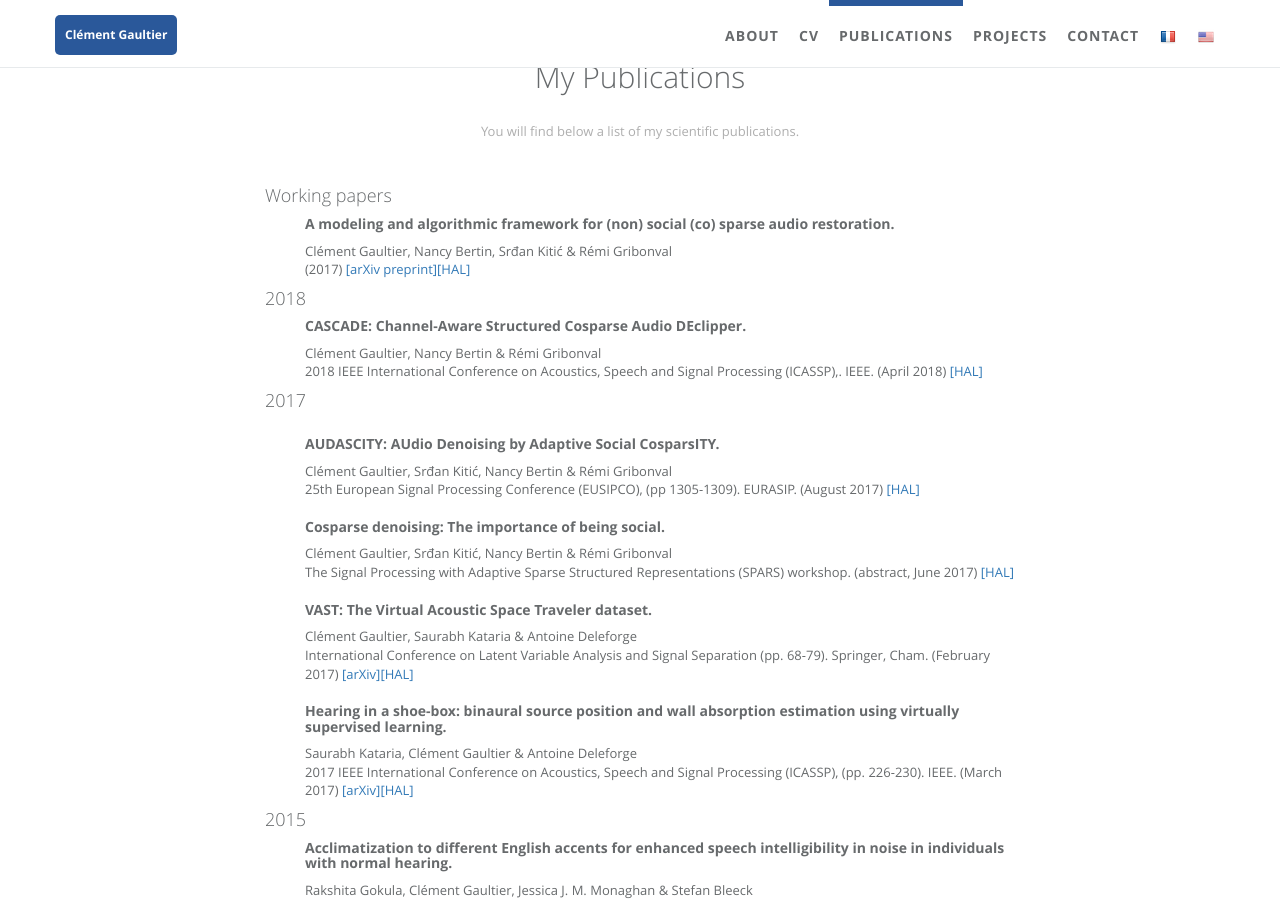
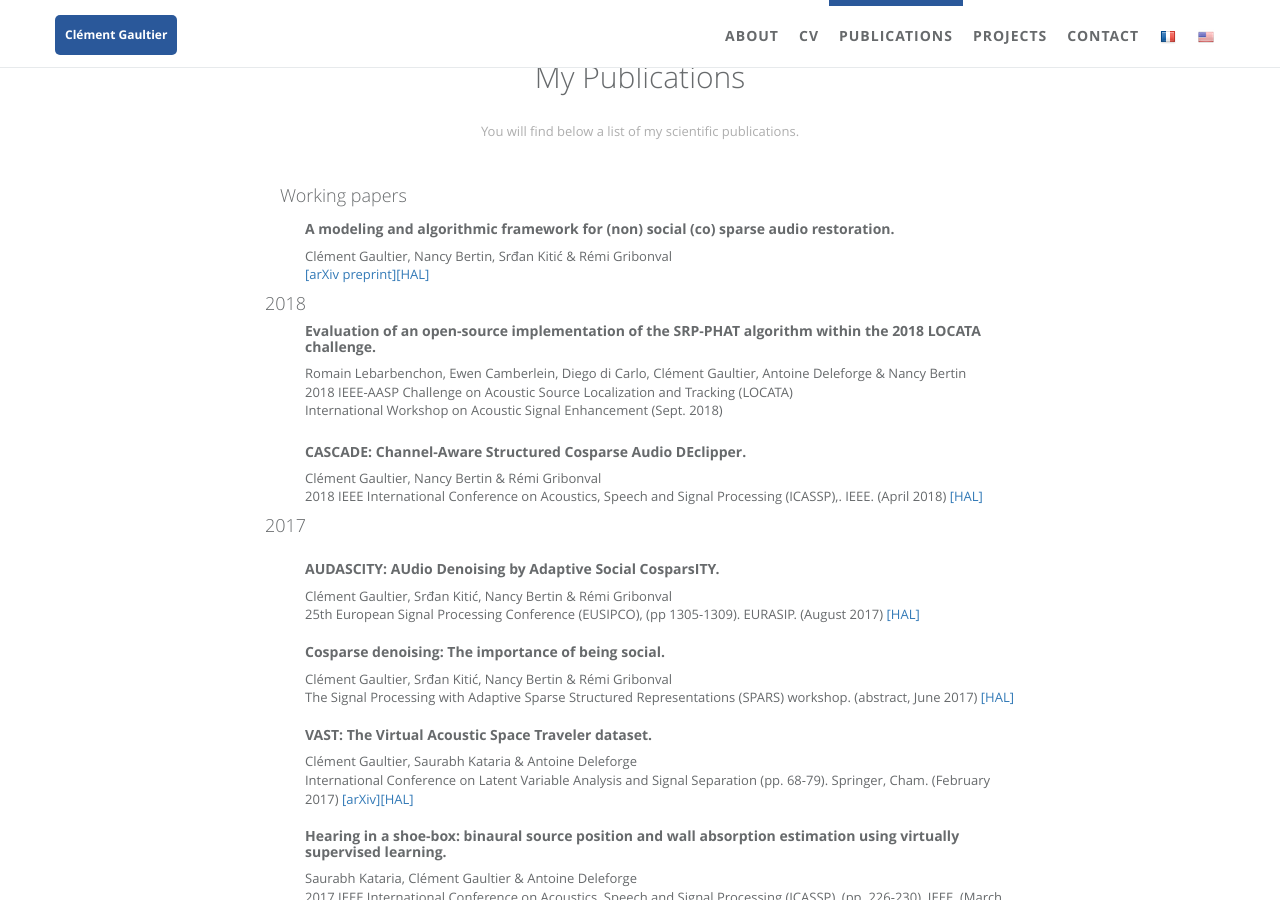
Before and after one commit to cgaultier/persoWeb, a Jekyll site: the page built from index.html, in a window 1280 px wide and 900 px high, scrolled down 2368 px. Built offline with Jekyll 4.4.1, drawn with Linux system fonts in a browser that asks for light colours; comment, search, counter and statistics services are not loaded.

Commit message:
Updated french version of "preprint" + updated publis

```diff
--- a/_includes/sections/publis.html
+++ b/_includes/sections/publis.html
@@ -15,18 +15,27 @@
   <div class="row wow zoomIn">
     <div class="col-lg-8 col-lg-offset-2">
 
-      <h2>Working papers</h2>
+      <div class="container" id="i18_publications">
+      <h2 data-i18n="publications.preprint">Working papers</h2>
+      </div>
       <ul style="list-style-type: none">
         <li class="entry wow zoomIn">
 	  <h4><strong>A modeling and algorithmic framework for (non) social (co) sparse audio restoration.</strong></h4>
           Clément Gaultier, Nancy Bertin, Srđan Kitić & Rémi Gribonval<br />
-	  (2017)
 	  <a href="https://arxiv.org/abs/1711.11259" target="_blank">[arXiv preprint]</a><a href="https://hal.inria.fr/hal-01649261" target="_blank">[HAL]</a><br />
 	</li>
       </ul>
 
       <h2>2018</h2>
       <ul style="list-style-type: none">
+
+        <li class="entry wow zoomIn">
+      <h4><strong>Evaluation of an open-source implementation of the SRP-PHAT algorithm within the 2018 LOCATA challenge.</strong></h4>
+          Romain Lebarbenchon, Ewen Camberlein, Diego di Carlo, Clément Gaultier, Antoine Deleforge & Nancy Bertin <br />
+          2018 IEEE-AASP Challenge on Acoustic Source Localization and Tracking (LOCATA) <br />
+          International Workshop on Acoustic Signal Enhancement (Sept. 2018) <br /><br />
+      </li>
+
 
         <li class="entry wow zoomIn">
       <h4><strong>CASCADE: Channel-Aware Structured Cosparse Audio DEclipper.</strong></h4>
--- a/static/locales/en.json
+++ b/static/locales/en.json
@@ -50,7 +50,8 @@
   },
   "publications":{
     "my_publications": "My Publications",
-    "intro": "You will find below a list of my scientific publications."
+    "intro": "You will find below a list of my scientific publications.",
+    "preprint": "Working papers"
   },
   "link":{
     "intro": "Snail mail should go to the address below, otherwise, you can click on the envelope to send me an email.",
--- a/static/locales/fr.json
+++ b/static/locales/fr.json
@@ -50,7 +50,8 @@
   },
   "publications":{
     "my_publications": "Mes Publications",
-    "intro": "Vous trouverez ci-dessous une liste de mes publications scientifiques."
+    "intro": "Vous trouverez ci-dessous une liste de mes publications scientifiques.",
+    "preprint": "Rapports/en cours..."
   },
   "link":{
     "intro": "Pour m'écrire par voie postale, utilisez l'adresse ci-dessous ou cliquez sur l'enveloppe pour m'envoyer un courrier électronique.",
```
